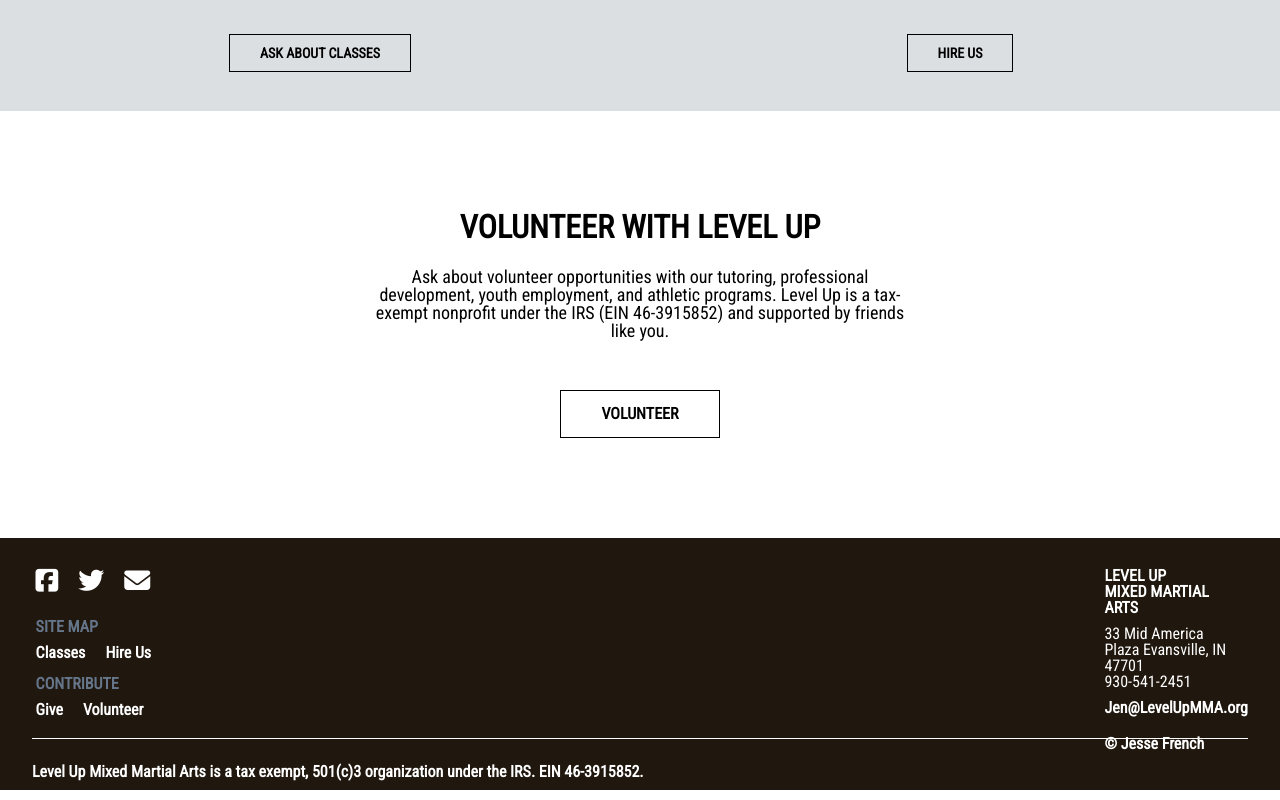
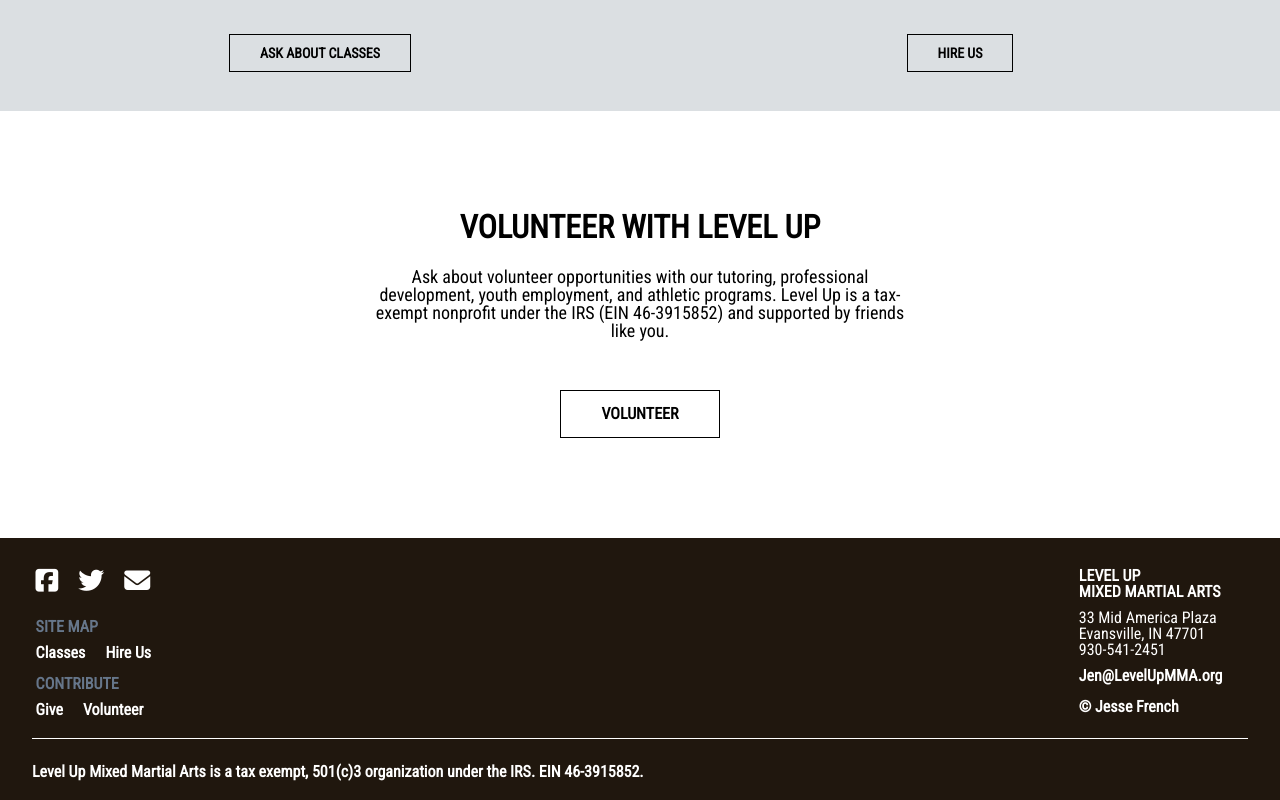
Before and after one commit to jessefrench/level-up, a plain HTML site: page index.html in a window 1280 px wide. Shown: the part 1804-2604 px from the top of the page. Drawn offline with Linux system fonts and the light colour scheme; a script that the page names is missing.

Commit message:
Tweaked footer some more

```diff
--- a/style.css
+++ b/style.css
@@ -229,8 +229,7 @@ li.links{
 section.contact{
   height: 200px;
   width: 150px;
-  margin-right: 2%;
-  padding-right: 2%;
+  margin-right: 4%;
   padding-top: 30px;
   float: right;
 }
@@ -246,7 +245,7 @@ section.contact a{
   margin-top: 10px;
 }
  h6.copywright{
-  margin-top: 10px;
+  margin-top: 5px;
 }
 section.legal{
   height: auto;
@@ -260,9 +259,7 @@ section.legal{
 }
 section.legal p{
   float: left;
-}
-section.legal h6{
-  float: right;
+  padding-bottom: 10px;
 }
 /***************** FOOTER ******************/
 
```
